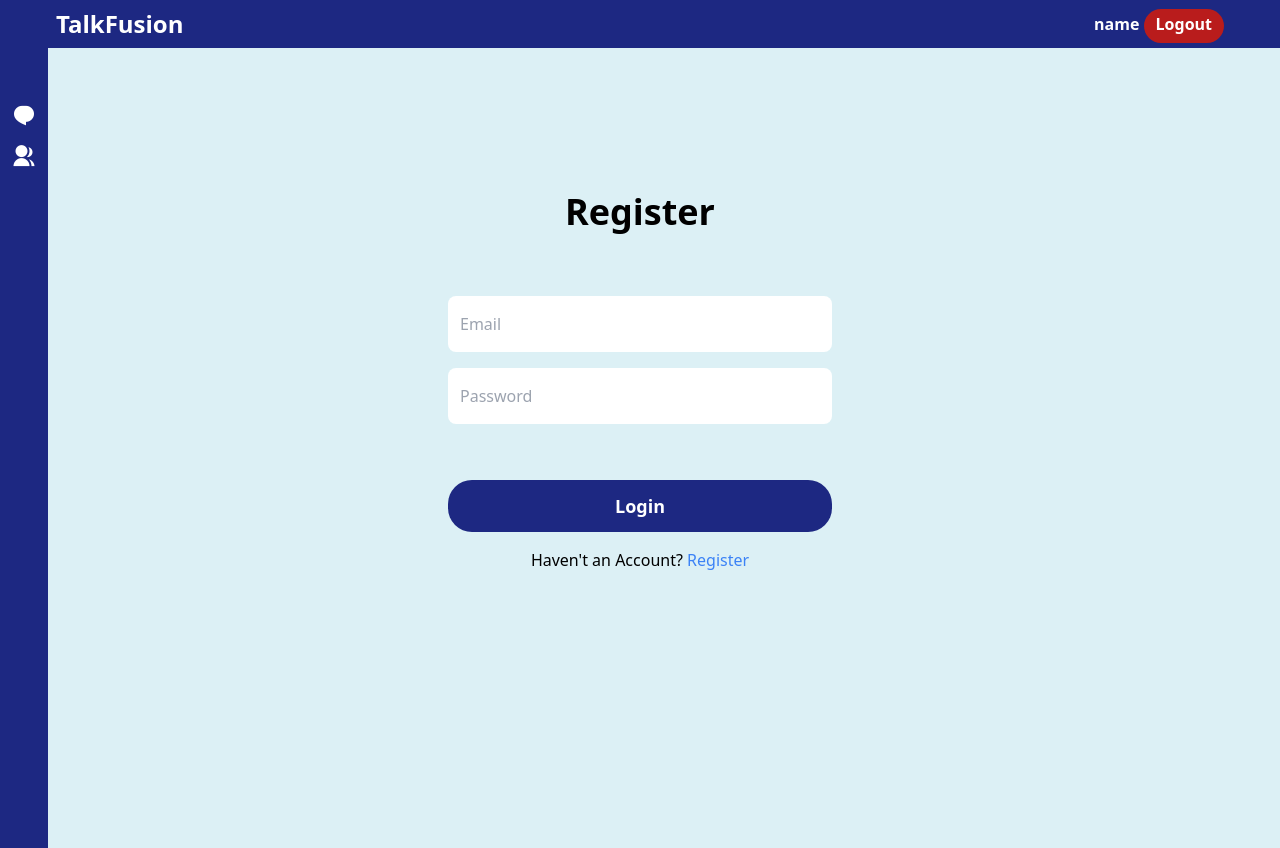
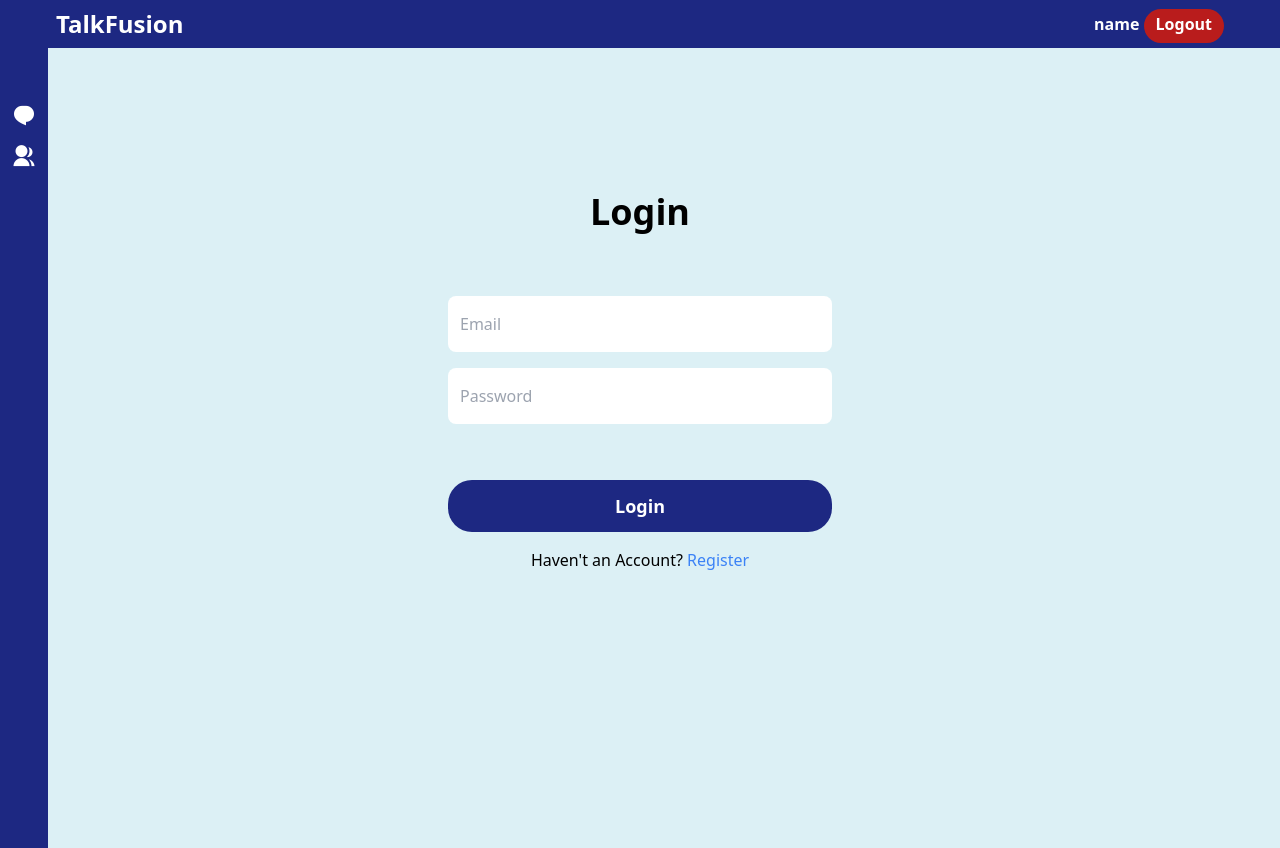
Before and after one commit to MeetKathiriya9/CkTalkFusion, a React (Vite) app in the folder client/: page / in a window 1280 px wide. Built offline with nearby package versions, Linux system fonts and the light colour scheme; no server answers.

Commit message:
Update Login.jsx

```diff
--- a/client/src/Pages/Login.jsx
+++ b/client/src/Pages/Login.jsx
@@ -73,7 +73,7 @@ export default function Login() {
 
     return (
         <div className='bg-light-blue h-screen'>
-            <h2 className='text-center pt-36 pb-12 text-4xl font-bold'>Register</h2>
+            <h2 className='text-center pt-36 pb-12 text-4xl font-bold'>Login</h2>
 
             <form onSubmit={handleRegister}>
                 <input
```
